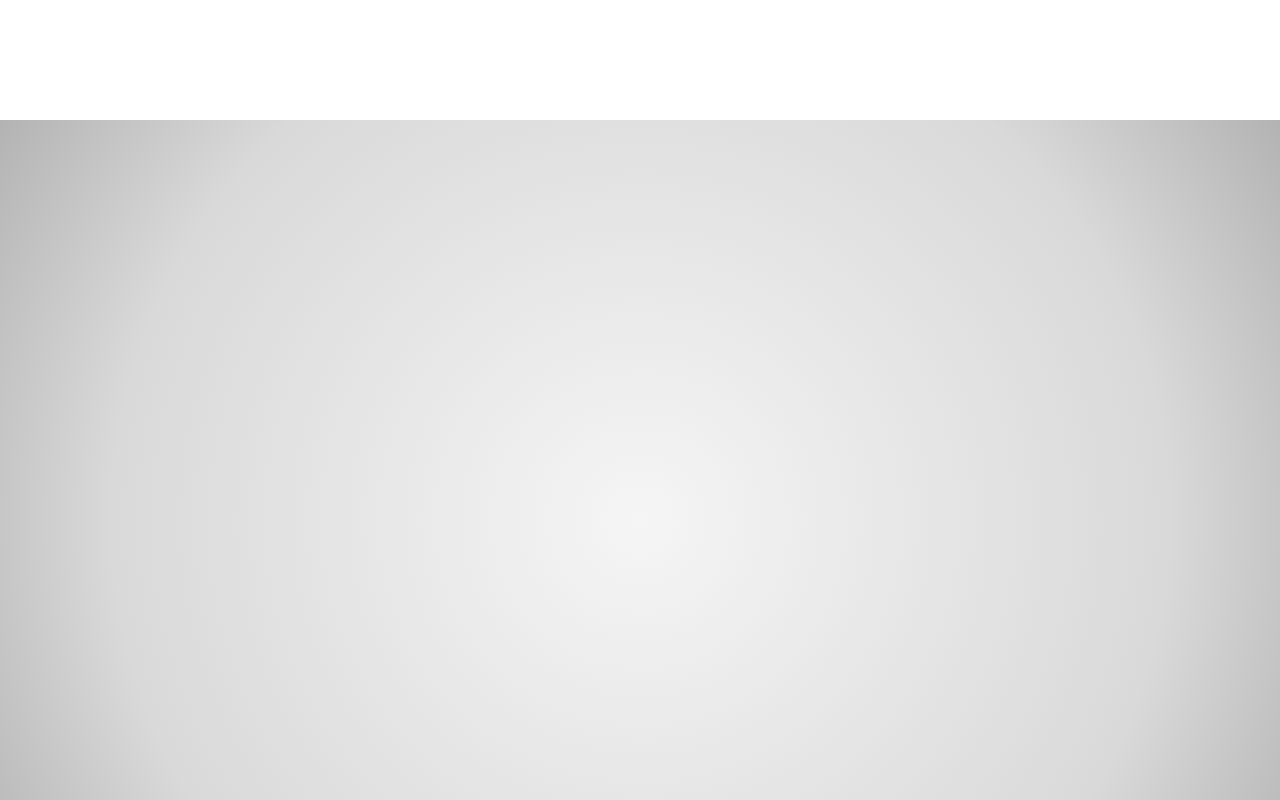
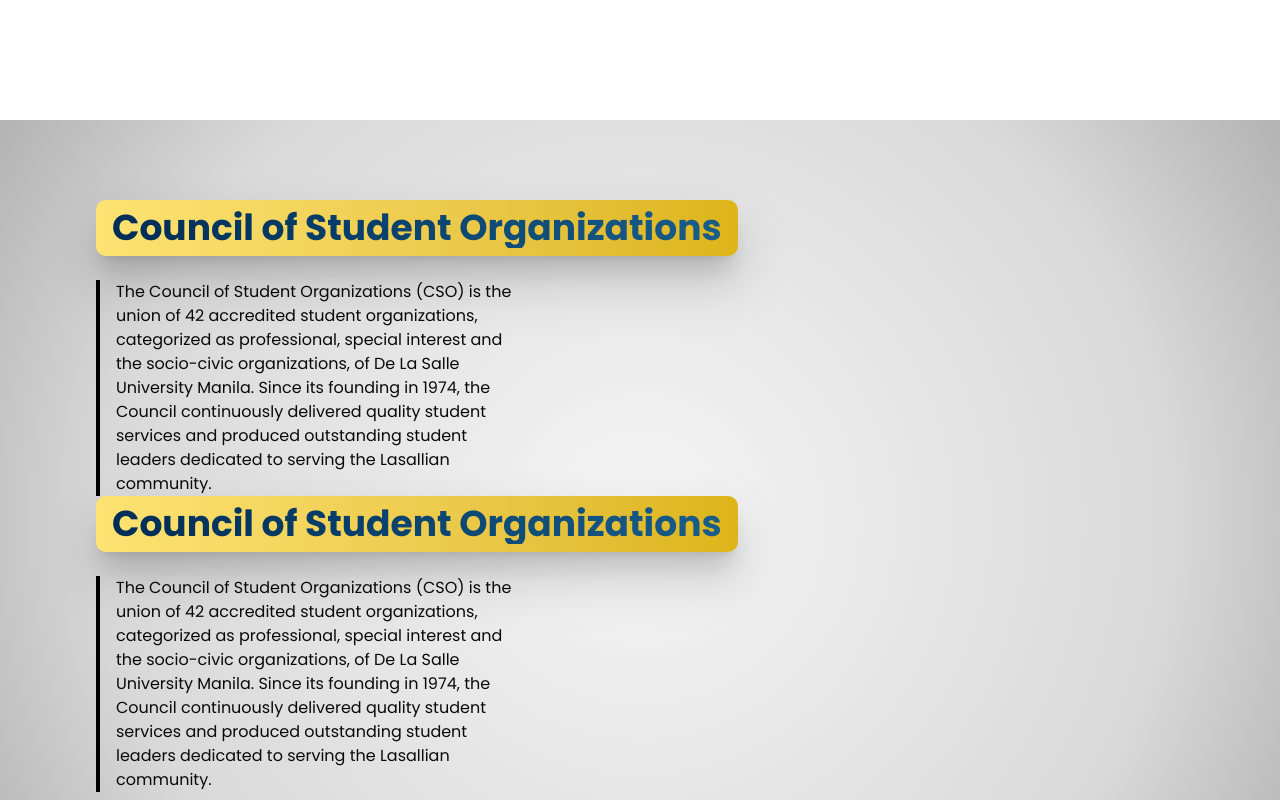
Before and after one commit to dlsu-lscs/dlsu-lscs-website, a Next.js app: page /about-us in a window 1280 px wide. Shown: the part 680-1480 px from the top of the page. Built offline with nearby package versions, Linux system fonts and the light colour scheme.

Commit message:
feat: added the content callout and golden header

```diff
--- /dev/null
+++ b/src/features/about-us/components/content-callout.tsx
@@ -0,0 +1,13 @@
+type Props = {
+  children?: React.ReactNode;
+};
+
+export default function ContentCallout({ children }: Props) {
+  return (
+    <>
+      <div className="border-l-4 border-black px-4 w-[40%] mt-6">
+        <p className="w-full break-after-right">{children}</p>
+      </div>
+    </>
+  );
+}
--- /dev/null
+++ b/src/features/about-us/components/gold-header.tsx
@@ -0,0 +1,17 @@
+type GoldHeaderProps = {
+  children?: React.ReactNode;
+};
+
+export default function GoldHeader({ children }: GoldHeaderProps) {
+  return (
+    <>
+      <div className="flex">
+        <div className="bg-gradient-to-r from-[#FEE373] to-[#DDB518] py-2 px-4 rounded-lg drop-shadow-2xl shadow-xl">
+          <h1 className="bg-gradient-to-r from-[#002D57] to-[#1A5D89] bg-clip-text text-transparent text-center font-bold text-4xl">
+            {children}
+          </h1>
+        </div>
+      </div>
+    </>
+  );
+}
--- a/src/features/about-us/containers/org-view.tsx
+++ b/src/features/about-us/containers/org-view.tsx
@@ -1,7 +1,37 @@
+import ContentCallout from '../components/content-callout';
+import GoldHeader from '../components/gold-header';
+
 export default function OrgView() {
   return (
     <>
-      <div className="relative z-20 flex min-h-screen min-w-screen flex-col px-24 py-20 bg-[radial-gradient(circle_at_center,_#f5f5f5_0%,_#d9d9d9_70%,_#b3b3b3_100%)]"></div>
+      <div className="relative z-20 flex min-h-screen min-w-screen flex-col px-24 py-20 bg-[radial-gradient(circle_at_center,_#f5f5f5_0%,_#d9d9d9_70%,_#b3b3b3_100%)]">
+        <div>
+          <div></div>
+          <div>
+            <GoldHeader>Council of Student Organizations</GoldHeader>
+            <ContentCallout>
+              The Council of Student Organizations (CSO) is the union of 42 accredited student
+              organizations, categorized as professional, special interest and the socio-civic
+              organizations, of De La Salle University Manila. Since its founding in 1974, the
+              Council continuously delivered quality student services and produced outstanding
+              student leaders dedicated to serving the Lasallian community.
+            </ContentCallout>
+          </div>
+        </div>
+        <div>
+          <div></div>
+          <div>
+            <GoldHeader>Council of Student Organizations</GoldHeader>
+            <ContentCallout>
+              The Council of Student Organizations (CSO) is the union of 42 accredited student
+              organizations, categorized as professional, special interest and the socio-civic
+              organizations, of De La Salle University Manila. Since its founding in 1974, the
+              Council continuously delivered quality student services and produced outstanding
+              student leaders dedicated to serving the Lasallian community.
+            </ContentCallout>
+          </div>
+        </div>
+      </div>
     </>
   );
 }
```
